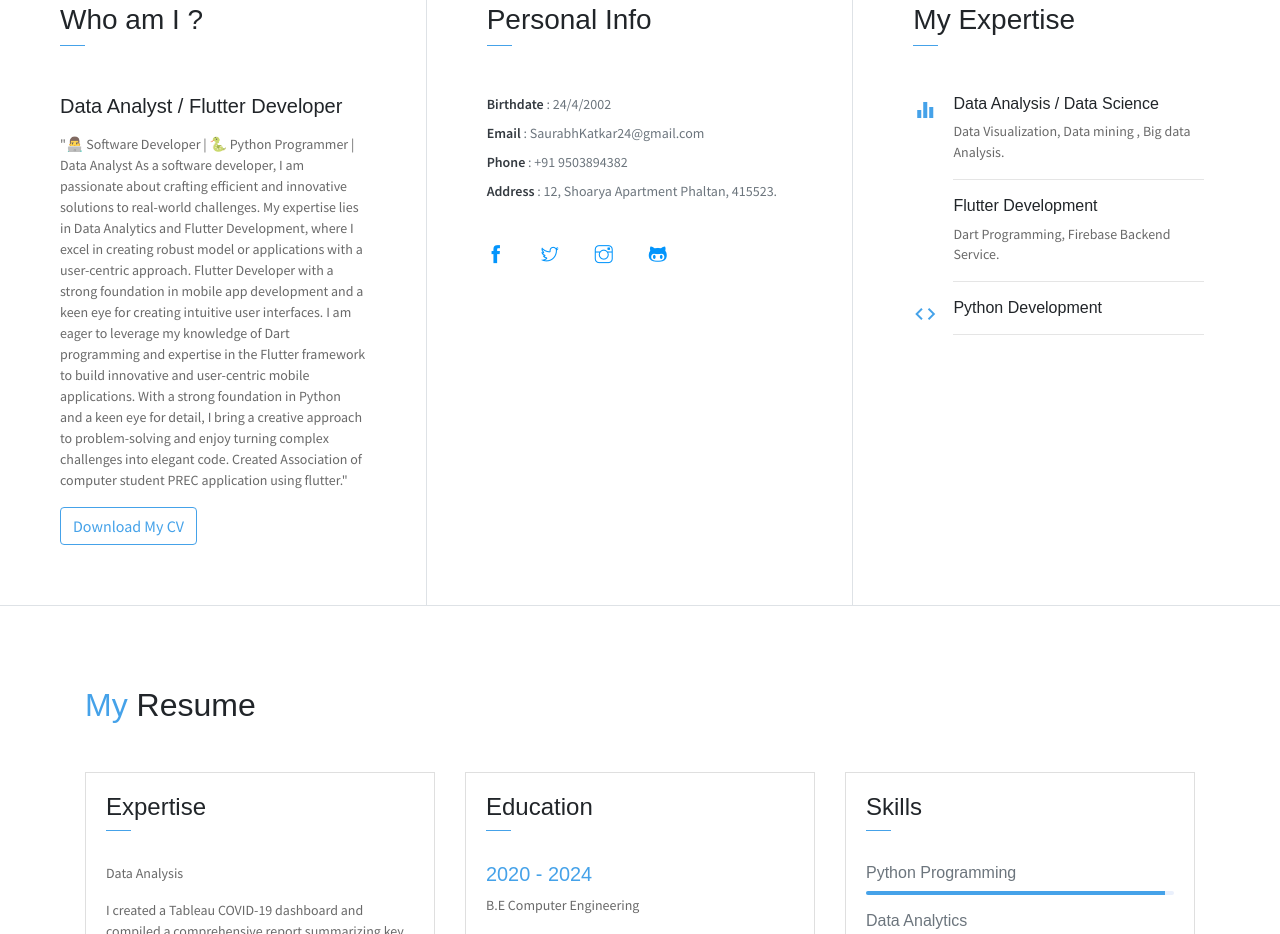
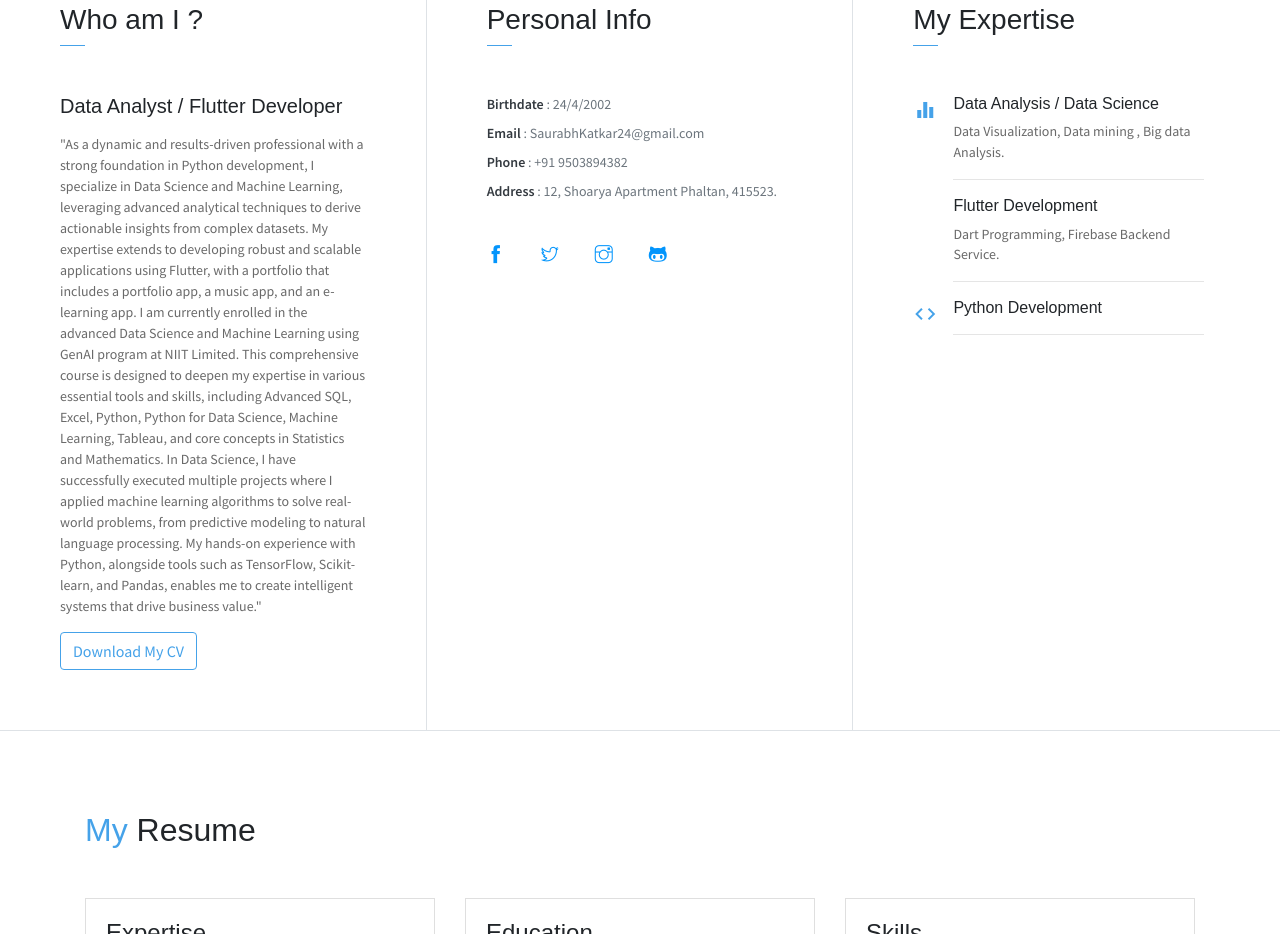
Before and after one commit to SN24K/Personal-Portfolio-Website, a plain HTML site: page index.html in a window 1280 px wide. Shown: the part 774-1708 px from the top of the page. Drawn offline with Linux system fonts and the light colour scheme; some packages are replaced by stand-ins of ours; some icons are missing.

Commit message:
Update index.html

```diff
--- a/index.html
+++ b/index.html
@@ -95,21 +95,9 @@
                 <h3 class="font-weight-light">Who am I ?</h3>
                 <span class="line mb-5"></span>
                 <h5 class="mb-3">Data Analyst / Flutter Developer </h5>
-                <p class="mt-20">"👨‍💻 Software Developer | 🐍 Python Programmer | Data Analyst
-                    As a software developer, I am passionate about crafting efficient and innovative solutions to
-                    real-world challenges. My
-                    expertise lies in Data Analytics and Flutter Development, where I excel in creating robust model or
-                    applications with a
-                    user-centric approach. Flutter Developer with a strong foundation in mobile app development and a
-                    keen eye for creating
-                    intuitive user interfaces.
-                    I am eager to leverage my knowledge of Dart programming and expertise in the Flutter framework to
-                    build innovative and
-                    user-centric mobile applications.
-                    With a strong foundation in Python and a keen eye for detail, I bring a creative approach to
-                    problem-solving and enjoy
-                    turning complex challenges into elegant code.
-                    Created Association of computer student PREC application using flutter."</p>
+                <p class="mt-20">"As a dynamic and results-driven professional with a strong foundation in Python development, I specialize in Data Science and Machine Learning, leveraging advanced analytical techniques to derive actionable insights from complex datasets. My expertise extends to developing robust and scalable applications using Flutter, with a portfolio that includes a portfolio app, a music app, and an e-learning app.
+I am currently enrolled in the advanced Data Science and Machine Learning using GenAI program at NIIT Limited. This comprehensive course is designed to deepen my expertise in various essential tools and skills, including Advanced SQL, Excel, Python, Python for Data Science, Machine Learning, Tableau, and core concepts in Statistics and Mathematics.
+In Data Science, I have successfully executed multiple projects where I applied machine learning algorithms to solve real-world problems, from predictive modeling to natural language processing. My hands-on experience with Python, alongside tools such as TensorFlow, Scikit-learn, and Pandas, enables me to create intelligent systems that drive business value."</p>
                 <a href="https://github.com/SN24K/Resume/blob/main/Saurabh%20Data%20Analyst.pdf"
                     download="resume"><button class="btn btn-outline-danger"><i class="icon-down-circled2 "></i>Download
                         My CV</button></a>
```
